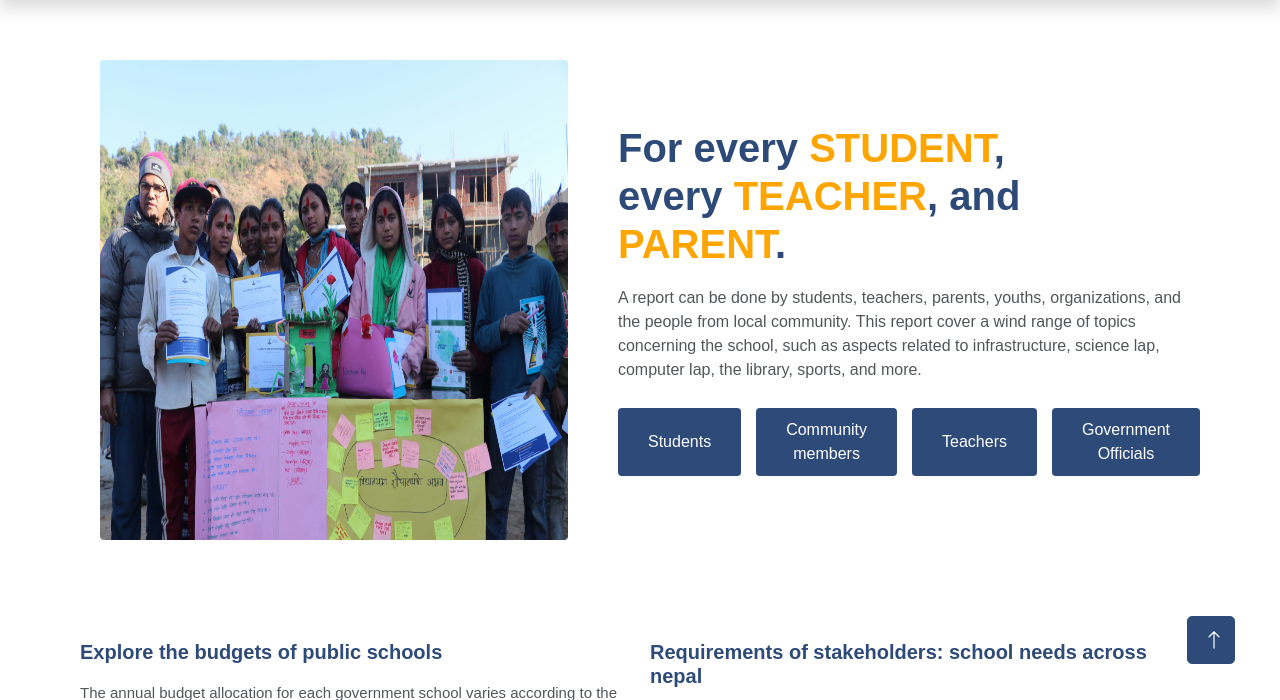
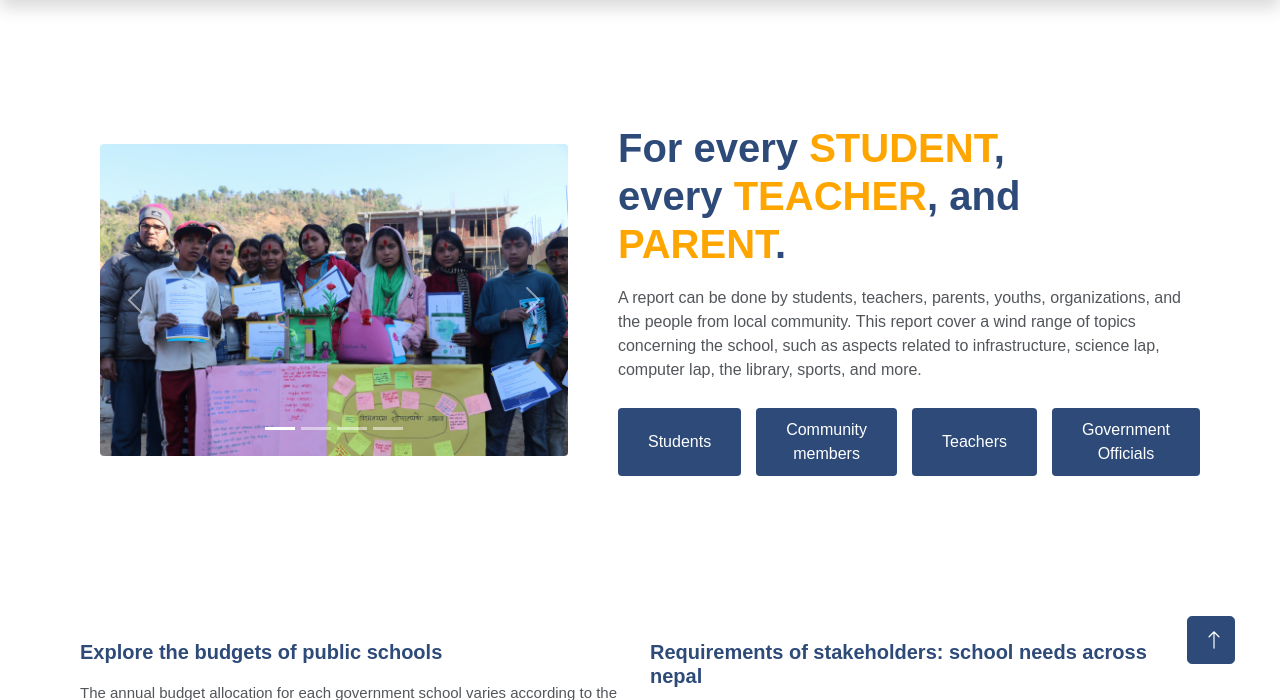
Before and after one commit to sarila/sms-wp, a WordPress theme: template themes/sms/front-page.php in a window 1280 px wide. Shown: the part 91-791 px from the top of the page. Run offline with PHP 8.4 and a stand-in for WordPress, Linux system fonts and the light colour scheme; the site name, menu and one post (Sample post) are stand-ins, and other content is empty; some libraries are stand-ins or nearby versions.

Commit message:
feat: added carousel in herosection.

```diff
--- a/themes/sms/front-page.php
+++ b/themes/sms/front-page.php
@@ -5,15 +5,63 @@
 
 <div class="hero_container">
     <div class="hero_image_wrapper">
-        <img class="hero_image" src="<?php echo get_template_directory_uri() ?>/includes/assets/img/heroimage.JPG" alt="student_image">
+
+        <div id="carouselExample" class="carousel slide">
+            <div class="carousel-indicators">
+                <button type="button" data-bs-target="#carouselExampleIndicators" data-bs-slide-to="0" class="active"
+                    aria-current="true" aria-label="Slide 1"></button>
+                <button type="button" data-bs-target="#carouselExampleIndicators" data-bs-slide-to="1">
+                    aria-label="Slide 2"></button>
+                <button type="button" data-bs-target="#carouselExampleIndicators" data-bs-slide-to="2"
+                    aria-label="Slide 3">
+                </button>
+                <button type="button" data-bs-target="#carouselExampleIndicators" data-bs-slide-to="3"
+                    aria-label="Slide 4">
+                </button>
+            </div>
+            <div class="carousel-inner">
+                <div class="carousel-item active">
+                    <img class="hero_image"
+                        src="<?php echo get_template_directory_uri() ?>/includes/assets/img/heroimage.JPG"
+                        alt="student_image">
+                </div>
+                <div class="carousel-item">
+                    <img class="hero_image"
+                        src="<?php echo get_template_directory_uri() ?>/includes/assets/img/public.JPG"
+                        alt="student_image">
+                </div>
+
+                <div class="carousel-item">
+                    <img class="hero_image"
+                        src="<?php echo get_template_directory_uri() ?>/includes/assets/img/governmentschool.JPG"
+                        alt="student_image">
+                </div>
+                <div class="carousel-item">
+                    <img class="hero_image"
+                        src="<?php echo get_template_directory_uri() ?>/includes/assets/img/blog2.JPG"
+                        alt="student_image">
+                </div>
+            </div>
+            <button class="carousel-control-prev" type="button" data-bs-target="#carouselExample" data-bs-slide="prev">
+                <span class="carousel-control-prev-icon" aria-hidden="true"></span>
+                <span class="visually-hidden">Previous</span>
+            </button>
+            <button class="carousel-control-next" type="button" data-bs-target="#carouselExample" data-bs-slide="next">
+                <span class="carousel-control-next-icon" aria-hidden="true"></span>
+                <span class="visually-hidden">Next</span>
+            </button>
+        </div>
     </div>
     <div class="hero_button_wrapper">
         <div>
-            <h1><span style="color: #2d4a79"> For every </span> <span style="color: #ffa500">STUDENT</span><span style="color: #2d4a79">,
+            <h1><span style="color: #2d4a79"> For every </span> <span style="color: #ffa500">STUDENT</span><span
+                    style="color: #2d4a79">,
                     every</span> <span style="color: #ffa500">TEACHER</span><span style="color: #2d4a79">, and
                 </span> <span style="color: #ffa500">PARENT</span><span style="color: #2d4a79">.</span></h1>
-            <p> A report can be done by students, teachers, parents, youths, organizations, and the people from local
-                community. This report cover a wind range of topics concerning the school, such as aspects related to
+            <p> A report can be done by students, teachers, parents, youths, organizations, and the people from
+                local
+                community. This report cover a wind range of topics concerning the school, such as aspects related
+                to
                 infrastructure, science lap, computer lap, the library, sports, and more.</p>
         </div>
         <div class="button_wrapper">
@@ -37,7 +85,8 @@
     <div class="hero_section_left">
         <div class="title_paragraph">
             <h2>Explore the budgets of public schools</h2>
-            <p>The annual budget allocation for each government school varies according to the specific requirements of
+            <p>The annual budget allocation for each government school varies according to the specific requirements
+                of
                 the school.</p>
         </div>
         <div class="budgets_wrapper" id="budget">
@@ -160,11 +209,14 @@
                 This pie chart illustrates the frequency of reports received from our stakeholders regarding various
                 aspects of schools, including the library, computer lab, science lab, toilets, and more.
             </p>
-            <button class="view_detail_btn"><a class="text-white font-weight-bold" href="https://lookerstudio.google.com/embed/u/0/reporting/ffcf76e8-acbf-410e-979a-7eb25987a0e3/page/r5NjD">View
+            <button class="view_detail_btn"><a class="text-white font-weight-bold"
+                    href="https://lookerstudio.google.com/embed/u/0/reporting/ffcf76e8-acbf-410e-979a-7eb25987a0e3/page/r5NjD">View
                     in detail</a></button>
         </div>
         <div class="img_wrapper">
-            <iframe src="https://lookerstudio.google.com/embed/u/0/reporting/ffcf76e8-acbf-410e-979a-7eb25987a0e3/page/r5NjD" width="600" height="400" style="border:none;">
+            <iframe
+                src="https://lookerstudio.google.com/embed/u/0/reporting/ffcf76e8-acbf-410e-979a-7eb25987a0e3/page/r5NjD"
+                width="600" height="400" style="border:none;">
             </iframe>
 
         </div>
@@ -223,7 +275,8 @@
     <div class="container">
         <div class="text-center wow fadeInUp" data-wow-delay="0.1s">
             <div class="text-center wow fadeInUp pb-4" data-wow-delay="0.1s">
-                <h2 class="section-title bg-white text-center text-primary px-3" style="font-size: 24px">Unveiling the
+                <h2 class="section-title bg-white text-center text-primary px-3" style="font-size: 24px">Unveiling
+                    the
                     Beneficiaries of Our Platform</h2>
                 <p style="font-size: 16px" class="pt-2">Our Platform's Wide Reach: Empowering over 34,368 Nepalese
                     Government Schools, Monitoring Yearly Milestones, Assisting News Officials in Reporting Annual
@@ -235,8 +288,11 @@
                 <div class="row g-3">
                     <div class="col-lg-12 col-md-12 wow zoomIn" data-wow-delay="0.1s">
                         <a class="position-relative d-block overflow-hidden" href="">
-                            <img class="img-fluid" src="<?php echo get_template_directory_uri() ?>/includes/assets/img/governmentschool.JPG" style="height: 350px; width: 100%; object-fit: cover" alt="">
-                            <div class="bg-white text-center position-absolute bottom-0 end-0 py-2 px-3" style="margin: 1px;">
+                            <img class="img-fluid"
+                                src="<?php echo get_template_directory_uri() ?>/includes/assets/img/governmentschool.JPG"
+                                style="height: 350px; width: 100%; object-fit: cover" alt="">
+                            <div class="bg-white text-center position-absolute bottom-0 end-0 py-2 px-3"
+                                style="margin: 1px;">
                                 <small class="text-primary">34k +</small>
                                 <h5 class="m-0">School Students</h5>
                             </div>
@@ -244,8 +300,11 @@
                     </div>
                     <div class="col-lg-6 col-md-12 wow zoomIn" data-wow-delay="0.3s">
                         <a class="position-relative d-block overflow-hidden" href="">
-                            <img class="img-fluid" src="<?php echo get_template_directory_uri() ?>/includes/assets/img/Map_of_nepalese_provinces_by_population.png" alt="">
-                            <div class="bg-white text-center position-absolute bottom-0 end-0 py-2 px-3" style="margin: 1px;">
+                            <img class="img-fluid"
+                                src="<?php echo get_template_directory_uri() ?>/includes/assets/img/Map_of_nepalese_provinces_by_population.png"
+                                alt="">
+                            <div class="bg-white text-center position-absolute bottom-0 end-0 py-2 px-3"
+                                style="margin: 1px;">
                                 <small class="text-primary">7</small>
                                 <h5 class="m-0">Provinces</h5>
                             </div>
@@ -253,8 +312,10 @@
                     </div>
                     <div class="col-lg-6 col-md-12 wow zoomIn" data-wow-delay="0.5s">
                         <a class="position-relative d-block overflow-hidden" href="">
-                            <img class="img-fluid" src="<?php echo get_template_directory_uri() ?>/includes/assets/img/cat-3.jpg" alt="">
-                            <div class="bg-white text-center position-absolute bottom-0 end-0 py-2 px-3" style="margin: 1px;">
+                            <img class="img-fluid"
+                                src="<?php echo get_template_directory_uri() ?>/includes/assets/img/cat-3.jpg" alt="">
+                            <div class="bg-white text-center position-absolute bottom-0 end-0 py-2 px-3"
+                                style="margin: 1px;">
                                 <small class="text-primary">50 +</small>
                                 <h5 class="m-0">News Channels</h5>
                             </div>
@@ -264,7 +325,10 @@
             </div>
             <div class="col-lg-5 col-md-6 wow zoomIn" data-wow-delay="0.7s" style="min-height: 350px;">
                 <a class="position-relative d-block h-100 overflow-hidden" href="">
-                    <img class="img-fluid position-absolute w-100 h-100" style="height: 350px; width: 100%; object-fit: cover" src="<?php echo get_template_directory_uri() ?>/includes/assets/img/public.JPG" alt="" style="height: auto; width: 100%; object-fit: cover" style="object-fit: cover;">
+                    <img class="img-fluid position-absolute w-100 h-100"
+                        style="height: 350px; width: 100%; object-fit: cover"
+                        src="<?php echo get_template_directory_uri() ?>/includes/assets/img/public.JPG" alt=""
+                        style="height: auto; width: 100%; object-fit: cover" style="object-fit: cover;">
                     <div class="bg-white text-center position-absolute bottom-0 end-0 py-2 px-3" style="margin:  1px;">
                         <small class="text-primary">2 Millions +</small>
                         <h5 class="m-0">Public</h5>
@@ -289,7 +353,8 @@
     <div class="blog_wrapper">
         <div class="blog">
             <div class="blog_image">
-                <img class="img-fluid" src="<?php echo get_template_directory_uri() ?>/includes/assets/img/blog2.JPG" alt="">
+                <img class="img-fluid" src="<?php echo get_template_directory_uri() ?>/includes/assets/img/blog2.JPG"
+                    alt="">
             </div>
             <div class="blog_detail">
                 <h3><a href="#">Workshop on design thinking, internet safety, and financial management
```
